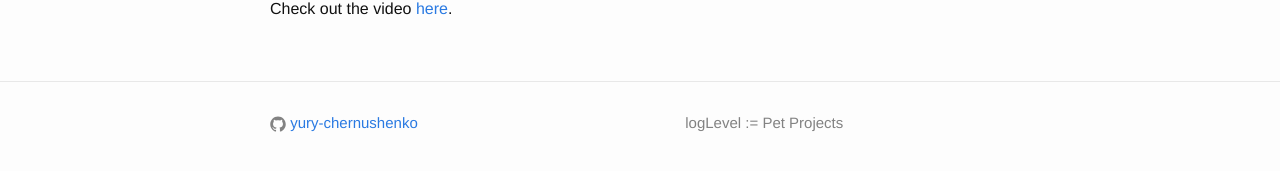
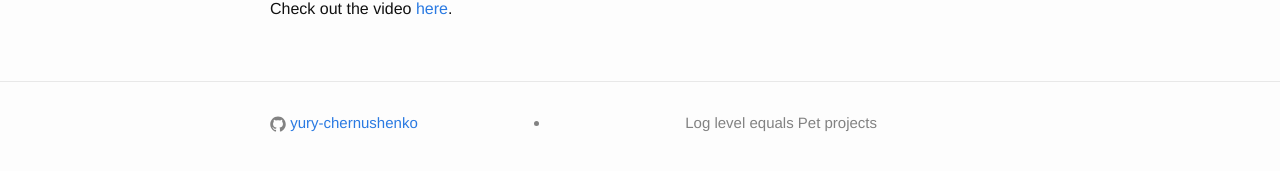
Before and after one commit to yury-chernushenko/yury-chernushenko.github.io, a Jekyll site: the page built from _posts/2016-09-07-telegram-marketplace.md, in a window 1280 px wide. Shown: the part 503-674 px from the top of the page. Built offline with Jekyll 4.4.1, drawn with Linux system fonts in a browser that asks for light colours.

Commit message:
Fix footer

```diff
--- a/_config.yml
+++ b/_config.yml
@@ -8,7 +8,7 @@
 # Site settings
 title: Yury Chernushenko blog
 email: y.chernushenko@gmail.com
-description: logLevel := Pet Projects
+description: Log level equals Pet projects
 baseurl: "" # the subpath of your site, e.g. /blog
 url: "http://yourdomain.com" # the base hostname & protocol for your site
 twitter_username: y_chernushenko
--- a/_includes/footer.html
+++ b/_includes/footer.html
@@ -15,7 +15,8 @@
       </div>
 
       <div class="footer-col footer-col-2">
-
+        <li>
+        </li>
       </div>
 
       <div class="footer-col footer-col-3">
```
